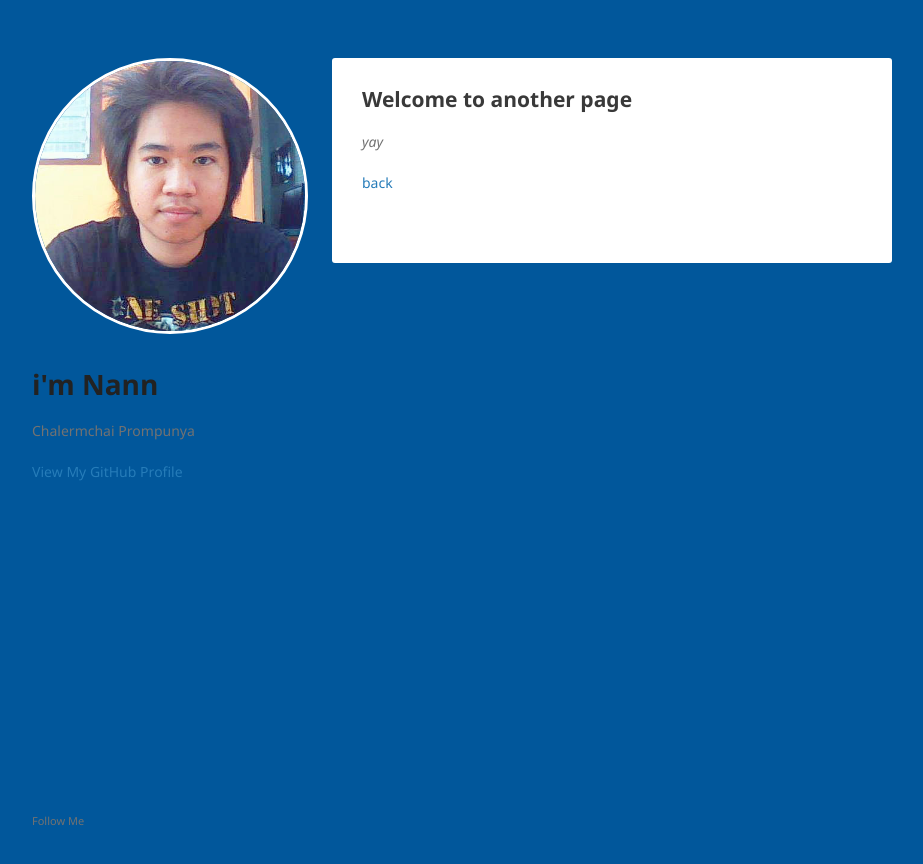
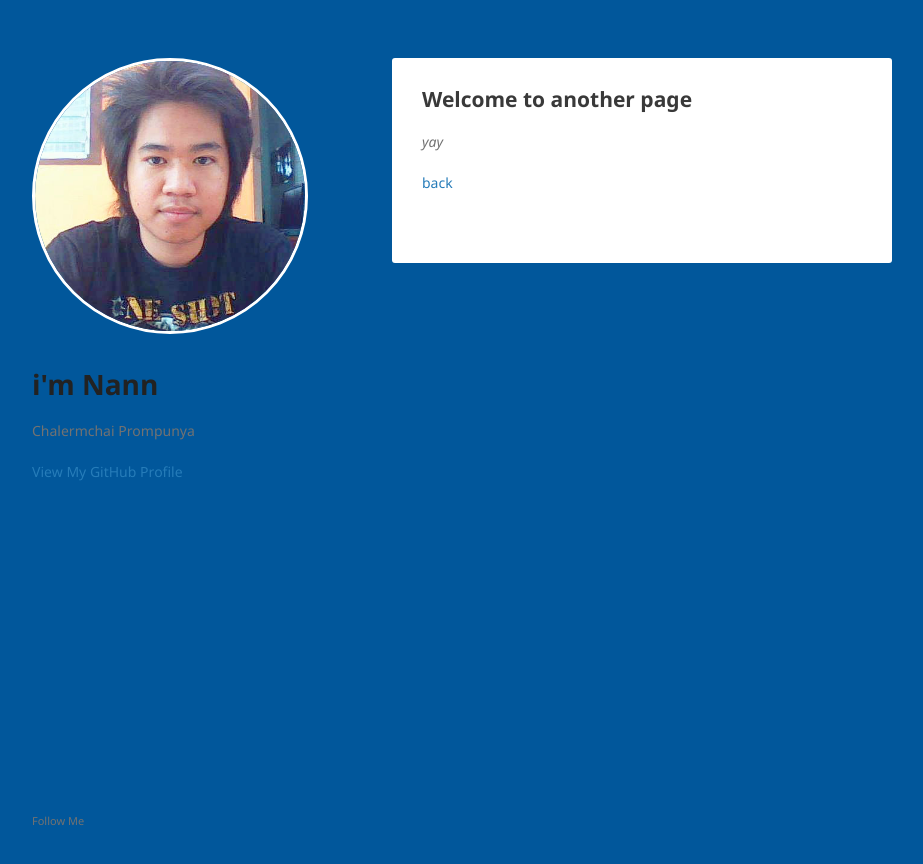
Before and after one commit to Nann/nann.github.io, a Jekyll site: the page built from another-page.md, in a window 1280 px wide. Shown: the top 864 px of the page, without its empty margins (178-1101 px from the left). Built offline with Jekyll 4.4.1, drawn with Linux system fonts in a browser that asks for light colours; our own code applies the rules of GitHub Pages for plain Markdown files.

Commit message:
Fix css content

```diff
--- a/_layouts/default.html
+++ b/_layouts/default.html
@@ -13,6 +13,7 @@
   </head>
   <body>
     <div class="wrapper">
+
       <header>
         <div class="avatar">
             <img src="./assets/img/nann-display.jpg">
@@ -29,17 +30,25 @@
         {% endif %}
 
       </header>
+
       <section>
+          <div id="main">
+              <div id="content">
+                  <div id="intro">
 
-      {{ content }}
+                  </div>
+                  <div class="entry">
+                        {{ content }}
+                  </div>
+              </div>
+          </div>
+      </section>
 
-      </section>
       <footer>
-        <p><small>Follow Me</small></p>
+            <p><small>Follow Me</small></p>
       </footer>
     </div>
     <script src="{{ '/assets/js/scale.fix.js' | relative_url }}"></script>
-
 
   {% if site.google_analytics %}
     <!-- Google Analytics -->
--- a/_sass/jekyll-theme-minimal.scss
+++ b/_sass/jekyll-theme-minimal.scss
@@ -188,12 +188,15 @@
 section {
   width:500px;
   float:right;
-  padding-top: 30px;
-  padding-right: 30px;
   padding-bottom:50px;
-  padding-left: 30px;
   background-color: #ffffff;
   border-radius: 3px;
+
+  #content {
+    padding-top: 30px;
+    padding-right: 30px;
+    padding-left: 30px;
+  }
 }
 
 small {
```
Also changed, not shown: assets/css/jekyll-theme-minimal.css.
